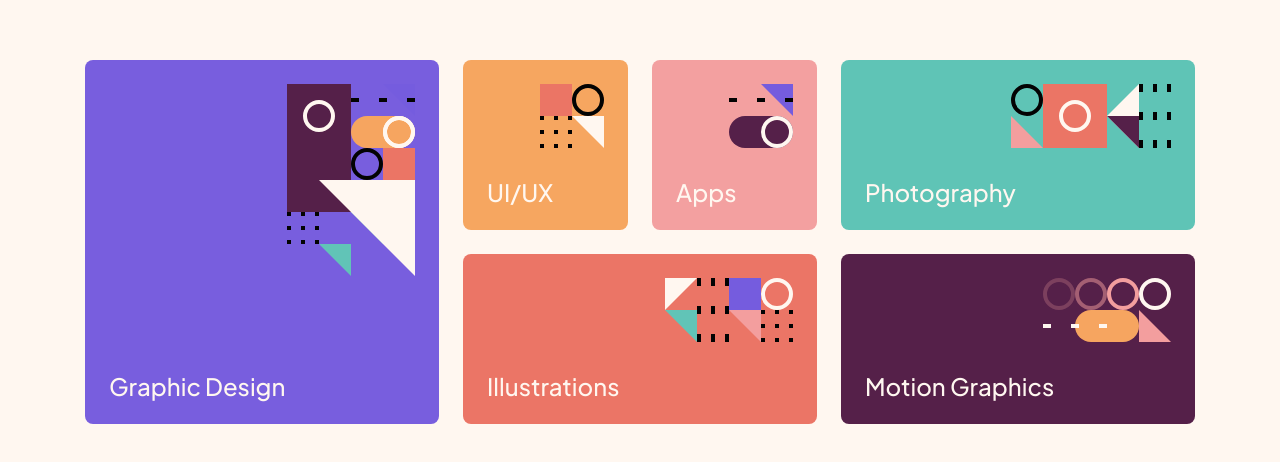
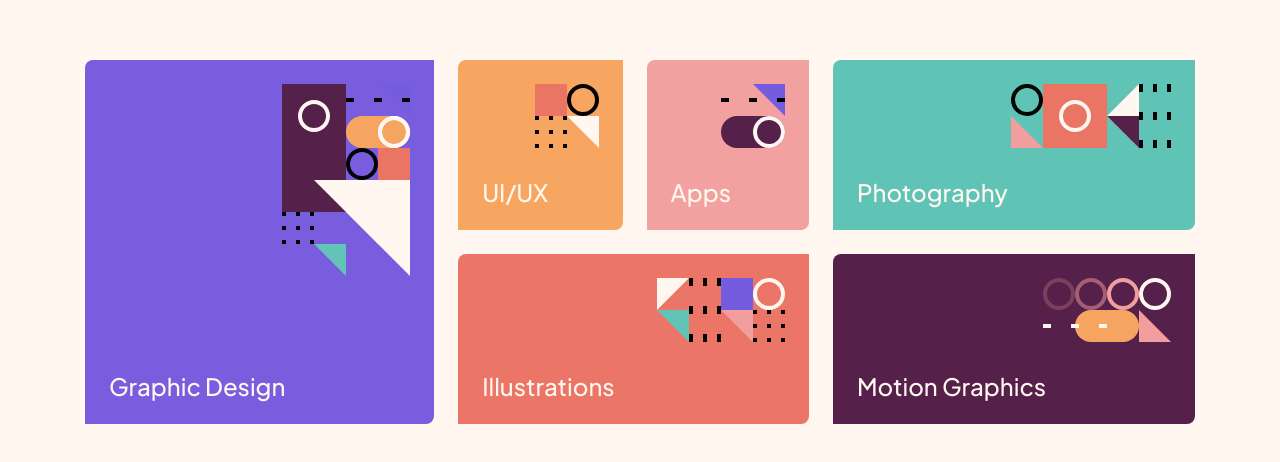
Before and after one commit to wozdog/single-page-design-portfolio, a website built with Vite: page index.html in a window 1280 px wide. Shown: the part 158-620 px from the top of the page. Built offline with nearby package versions, Linux system fonts and the light colour scheme.

Commit message:
added modern touch to blocks

```diff
--- a/index.html
+++ b/index.html
@@ -15,27 +15,26 @@
   </head>
   <body>
     <section class="blocks | container">
-      <div class="block graphic-design">
-        <span>Graphic Design</span>
-        <img src="/pattern-graphic-design.svg" alt="" />
-      </div>
-      <div class="block ui-ux">
-        <span>UI/UX</span><img src="/pattern-ui-ux.svg" alt="" />
-      </div>
-      <div class="block apps">
-        <span>Apps</span><img src="/pattern-apps.svg" alt="" />
-      </div>
-      <div class="block photography">
-        <span>Photography</span><img src="/pattern-photography.svg" alt="" />
-      </div>
-      <div class="block illustrations">
-        <span>Illustrations</span
-        ><img src="/pattern-illustrations.svg" alt="" />
-      </div>
-      <div class="block motion-graphics">
-        <span>Motion Graphics</span
-        ><img src="/pattern-motion-graphics.svg" alt="" />
-      </div>
+      <div class="block graphic-design"></div>
+      <div class="block ui-ux"></div>
+      <div class="block apps"></div>
+      <div class="block photography"></div>
+      <div class="block illustrations"></div>
+      <div class="block motion-graphics"></div>
+
+      <span class="graphic-design">Graphic Design</span>
+      <span class="ui-ux">UI/UX</span>
+      <span class="apps">Apps</span>
+      <span class="photography">Photography</span>
+      <span class="illustrations">Illustrations</span>
+      <span class="motion-graphics">Motion Graphics</span>
+
+      <img class="graphic-design" src="/pattern-graphic-design.svg" alt="" />
+      <img class="ui-ux" src="/pattern-ui-ux.svg" alt="" />
+      <img class="apps" src="/pattern-apps.svg" alt="" />
+      <img class="photography" src="/pattern-photography.svg" alt="" />
+      <img class="illustrations" src="/pattern-illustrations.svg" alt="" />
+      <img class="motion-graphics" src="/pattern-motion-graphics.svg" alt="" />
     </section>
     <script type="module" src="/main.js"></script>
   </body>
--- a/sass/style.scss
+++ b/sass/style.scss
@@ -128,45 +128,49 @@ h3,
     min-height: 22.75rem;
     grid-template-areas: "gd gd ui ap ph ph" "gd gd il il mg mg";
   }
+
+  span {
+    justify-self: start;
+    align-self: end;
+    padding: 0 0 var(--block-padding) var(--block-padding);
+  }
+
+  img {
+    justify-self: end;
+    align-self: start;
+    padding: var(--block-padding) var(--block-padding) 0 0;
+  }
 }
 
 .block {
   border-radius: var(--block-radius);
-  position: relative;
-
-  span {
-    position: absolute;
-    left: var(--block-padding);
-    bottom: var(--block-padding);
-  }
-
-  img {
-    position: absolute;
-    top: var(--block-padding);
-    right: var(--block-padding);
-  }
 }
 
 .graphic-design {
   grid-area: gd;
   background-color: var(--clr-primary-400);
 }
+
 .ui-ux {
   grid-area: ui;
   background-color: var(--clr-secondary-400);
 }
+
 .apps {
   grid-area: ap;
   background-color: var(--clr-secondary-200);
 }
+
 .photography {
   grid-area: ph;
   background-color: var(--clr-primary-200);
 }
+
 .illustrations {
   grid-area: il;
   background-color: var(--clr-secondary-600);
 }
+
 .motion-graphics {
   grid-area: mg;
   background-color: var(--clr-primary-600);
```
